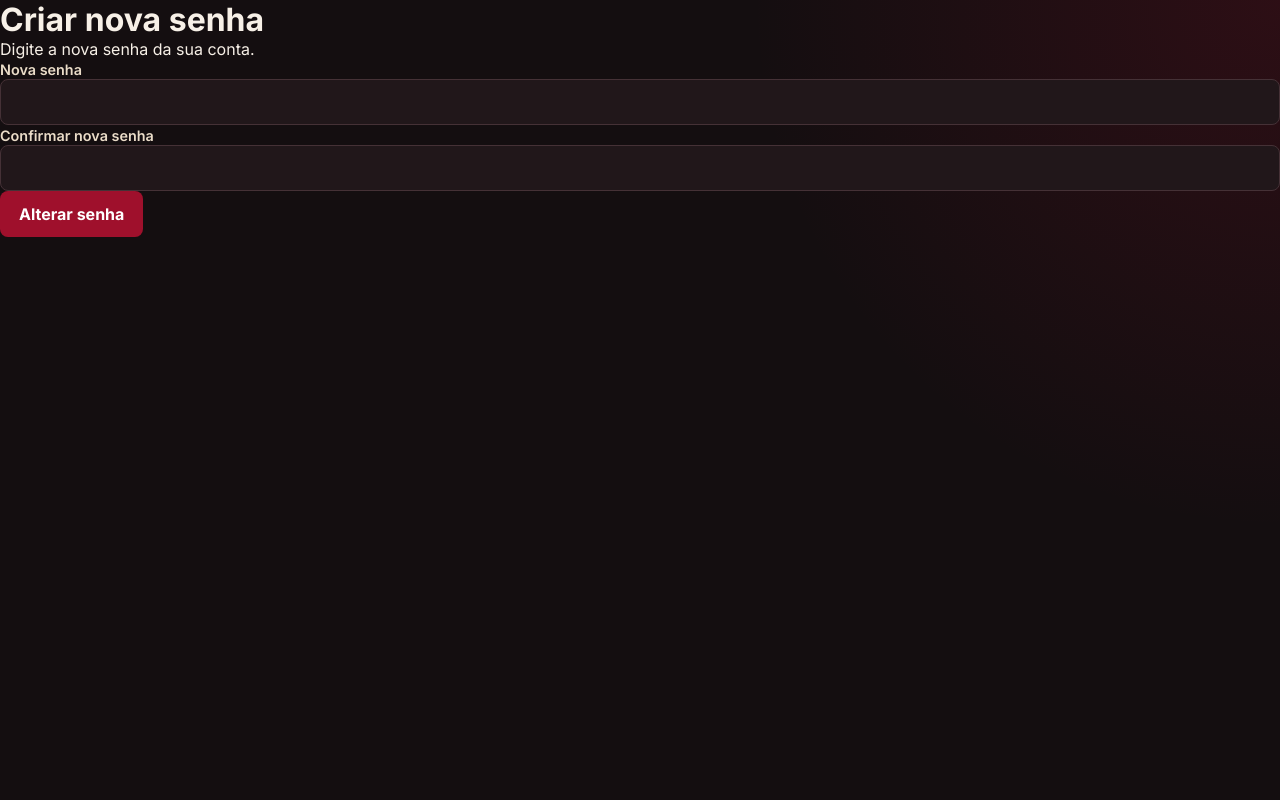
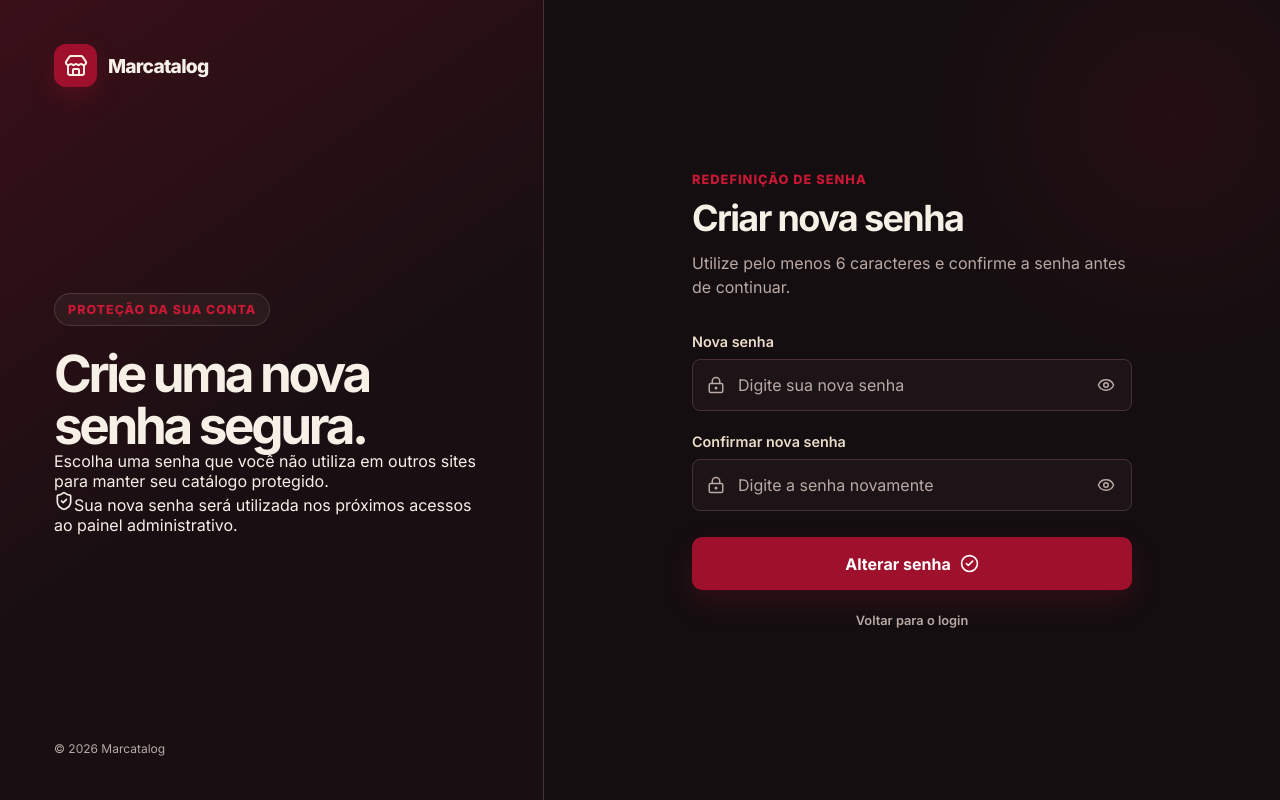
Before and after one commit to melissamarc/marcatalog, a React (Vite) app: page /redefinir-senha in a window 1280 px wide. Built offline with nearby package versions, Linux system fonts and the light colour scheme; no server answers.

Commit message:
telas atualizadas

```diff
--- a/src/pages/EsqueciSenha.jsx
+++ b/src/pages/EsqueciSenha.jsx
@@ -1,6 +1,14 @@
 import { useState } from "react";
 import { Link } from "react-router-dom";
+import {
+  ArrowLeft,
+  Mail,
+  Send,
+  ShieldCheck,
+  Store,
+} from "lucide-react";
 import { supabase } from "../services/supabase";
+import "./Auth.css";
 
 function EsqueciSenha() {
   const [email, setEmail] = useState("");
@@ -28,53 +36,129 @@ function EsqueciSenha() {
           "Muitos e-mails foram solicitados recentemente. Aguarde um pouco e tente novamente."
         );
       } else {
-    setErro("Não foi possível enviar o e-mail de recuperação.");
+        setErro(
+          "Não foi possível enviar o e-mail de recuperação."
+        );
       }
 
       setCarregando(false);
       return;
     }
+
     setMensagem(
-      "Se o e-mail estiver cadastrado, você receberá um link para redefinir sua senha."
+      "Se o e-mail estiver cadastrado, você receberá um link para criar uma nova senha."
     );
 
     setCarregando(false);
   }
 
   return (
-    <main>
-      <h1>Recuperar senha</h1>
+    <main className="auth-pagina">
+      <section className="auth-apresentacao">
+        <Link to="/" className="auth-logo">
+          <span>
+            <Store size={24} />
+          </span>
+
+          Marcatalog
+        </Link>
+
+        <div className="auth-apresentacao-conteudo">
+          <p className="auth-etiqueta">
+            Recuperação segura
+          </p>
+
+          <h1>
+            Recupere o acesso ao seu catálogo.
+          </h1>
 
           <p>
-        Informe o e-mail utilizado no cadastro do Marcatalog.
+            Enviaremos um link seguro para o e-mail vinculado à sua
+            conta do Marcatalog.
           </p>
 
-      <form onSubmit={enviarRecuperacao}>
-        <div>
+          <div className="auth-recurso-seguranca">
+            <ShieldCheck size={20} />
+
+            <span>
+              O link de recuperação é individual e possui prazo de
+              validade.
+            </span>
+          </div>
+        </div>
+
+        <p className="auth-rodape">
+          © 2026 Marcatalog
+        </p>
+      </section>
+
+      <section className="auth-area-formulario">
+        <div className="auth-formulario-container">
+          <div className="auth-cabecalho">
+            <p>Esqueceu sua senha?</p>
+            <h2>Recuperar acesso</h2>
+
+            <span>
+              Digite o e-mail utilizado na criação da sua conta.
+            </span>
+          </div>
+
+          <form
+            className="auth-formulario"
+            onSubmit={enviarRecuperacao}
+          >
+            <div className="auth-campo">
               <label htmlFor="email">E-mail</label>
+
+              <div className="auth-input">
+                <Mail size={18} />
 
                 <input
                   id="email"
                   type="email"
                   value={email}
-            onChange={(evento) => setEmail(evento.target.value)}
+                  onChange={(evento) =>
+                    setEmail(evento.target.value)
+                  }
                   placeholder="seuemail@exemplo.com"
+                  autoComplete="email"
                   required
+                  disabled={carregando}
                 />
               </div>
+            </div>
 
-        {erro && <p>{erro}</p>}
+            {erro && (
+              <p className="auth-mensagem auth-erro">
+                {erro}
+              </p>
+            )}
 
-        {mensagem && <p>{mensagem}</p>}
+            {mensagem && (
+              <p className="auth-mensagem auth-sucesso">
+                {mensagem}
+              </p>
+            )}
 
-        <button type="submit" disabled={carregando}>
+            <button
+              className="auth-botao-principal"
+              type="submit"
+              disabled={carregando}
+            >
               {carregando
                 ? "Enviando..."
                 : "Enviar link de recuperação"}
+
+              {!carregando && <Send size={18} />}
             </button>
           </form>
 
-      <Link to="/login">Voltar para o login</Link>
+          <Link to="/login" className="auth-voltar">
+            <ArrowLeft size={16} />
+            Voltar para o login
+          </Link>
+        </div>
+      </section>
     </main>
   );
 }
--- a/src/pages/RedefinirSenha.jsx
+++ b/src/pages/RedefinirSenha.jsx
@@ -1,12 +1,25 @@
 import { useState } from "react";
-import { useNavigate } from "react-router-dom";
+import { Link, useNavigate } from "react-router-dom";
+import {
+  CheckCircle2,
+  Eye,
+  EyeOff,
+  LockKeyhole,
+  ShieldCheck,
+  Store,
+} from "lucide-react";
 import { supabase } from "../services/supabase";
+import "./Auth.css";
 
 function RedefinirSenha() {
   const navigate = useNavigate();
 
   const [novaSenha, setNovaSenha] = useState("");
   const [confirmarSenha, setConfirmarSenha] = useState("");
+  const [mostrarNovaSenha, setMostrarNovaSenha] =
+    useState(false);
+  const [mostrarConfirmacao, setMostrarConfirmacao] =
+    useState(false);
   const [carregando, setCarregando] = useState(false);
   const [erro, setErro] = useState("");
   const [mensagem, setMensagem] = useState("");
@@ -18,7 +31,9 @@ function RedefinirSenha() {
     setMensagem("");
 
     if (novaSenha.length < 6) {
-      setErro("A nova senha deve ter pelo menos 6 caracteres.");
+      setErro(
+        "A nova senha deve ter pelo menos 6 caracteres."
+      );
       return;
     }
 
@@ -41,7 +56,9 @@ function RedefinirSenha() {
       return;
     }
 
-    setMensagem("Senha alterada com sucesso!");
+    setMensagem(
+      "Senha alterada com sucesso! Redirecionando para o login..."
+    );
 
     setTimeout(async () => {
       await supabase.auth.signOut();
@@ -50,52 +67,180 @@ function RedefinirSenha() {
   }
 
   return (
-    <main>
-      <h1>Criar nova senha</h1>
+    <main className="auth-pagina">
+      <section className="auth-apresentacao">
+        <Link to="/" className="auth-logo">
+          <span>
+            <Store size={24} />
+          </span>
 
-      <p>Digite a nova senha da sua conta.</p>
+          Marcatalog
+        </Link>
 
-      <form onSubmit={redefinirSenha}>
-        <div>
+        <div className="auth-apresentacao-conteudo">
+          <p className="auth-etiqueta">
+            Proteção da sua conta
+          </p>
+
+          <h1>
+            Crie uma nova senha segura.
+          </h1>
+
+          <p>
+            Escolha uma senha que você não utiliza em outros sites
+            para manter seu catálogo protegido.
+          </p>
+
+          <div className="auth-recurso-seguranca">
+            <ShieldCheck size={20} />
+
+            <span>
+              Sua nova senha será utilizada nos próximos acessos ao
+              painel administrativo.
+            </span>
+          </div>
+        </div>
+
+        <p className="auth-rodape">
+          © 2026 Marcatalog
+        </p>
+      </section>
+
+      <section className="auth-area-formulario">
+        <div className="auth-formulario-container">
+          <div className="auth-cabecalho">
+            <p>Redefinição de senha</p>
+            <h2>Criar nova senha</h2>
+
+            <span>
+              Utilize pelo menos 6 caracteres e confirme a senha
+              antes de continuar.
+            </span>
+          </div>
+
+          <form
+            className="auth-formulario"
+            onSubmit={redefinirSenha}
+          >
+            <div className="auth-campo">
               <label htmlFor="novaSenha">Nova senha</label>
+
+              <div className="auth-input">
+                <LockKeyhole size={18} />
 
                 <input
                   id="novaSenha"
-            type="password"
+                  type={
+                    mostrarNovaSenha ? "text" : "password"
+                  }
                   value={novaSenha}
                   onChange={(evento) =>
                     setNovaSenha(evento.target.value)
                   }
+                  placeholder="Digite sua nova senha"
+                  autoComplete="new-password"
                   minLength={6}
                   required
+                  disabled={carregando}
                 />
+
+                <button
+                  className="auth-mostrar-senha"
+                  type="button"
+                  onClick={() =>
+                    setMostrarNovaSenha(!mostrarNovaSenha)
+                  }
+                  aria-label={
+                    mostrarNovaSenha
+                      ? "Ocultar senha"
+                      : "Mostrar senha"
+                  }
+                >
+                  {mostrarNovaSenha ? (
+                    <EyeOff size={18} />
+                  ) : (
+                    <Eye size={18} />
+                  )}
+                </button>
+              </div>
             </div>
 
-        <div>
+            <div className="auth-campo">
               <label htmlFor="confirmarSenha">
                 Confirmar nova senha
               </label>
 
+              <div className="auth-input">
+                <LockKeyhole size={18} />
+
                 <input
                   id="confirmarSenha"
-            type="password"
+                  type={
+                    mostrarConfirmacao ? "text" : "password"
+                  }
                   value={confirmarSenha}
                   onChange={(evento) =>
                     setConfirmarSenha(evento.target.value)
                   }
+                  placeholder="Digite a senha novamente"
+                  autoComplete="new-password"
                   minLength={6}
                   required
+                  disabled={carregando}
                 />
+
+                <button
+                  className="auth-mostrar-senha"
+                  type="button"
+                  onClick={() =>
+                    setMostrarConfirmacao(
+                      !mostrarConfirmacao
+                    )
+                  }
+                  aria-label={
+                    mostrarConfirmacao
+                      ? "Ocultar senha"
+                      : "Mostrar senha"
+                  }
+                >
+                  {mostrarConfirmacao ? (
+                    <EyeOff size={18} />
+                  ) : (
+                    <Eye size={18} />
+                  )}
+                </button>
+              </div>
             </div>
 
-        {erro && <p>{erro}</p>}
+            {erro && (
+              <p className="auth-mensagem auth-erro">
+                {erro}
+              </p>
+            )}
 
-        {mensagem && <p>{mensagem}</p>}
+            {mensagem && (
+              <p className="auth-mensagem auth-sucesso">
+                <CheckCircle2 size={17} />
+                {mensagem}
+              </p>
+            )}
 
-        <button type="submit" disabled={carregando}>
+            <button
+              className="auth-botao-principal"
+              type="submit"
+              disabled={carregando || Boolean(mensagem)}
+            >
               {carregando ? "Alterando..." : "Alterar senha"}
+
+              {!carregando && <CheckCircle2 size={19} />}
             </button>
           </form>
+
+          <Link to="/login" className="auth-voltar">
+            Voltar para o login
+          </Link>
+        </div>
+      </section>
     </main>
   );
 }
```
Lines whose indentation alone changed are shown as unchanged.
